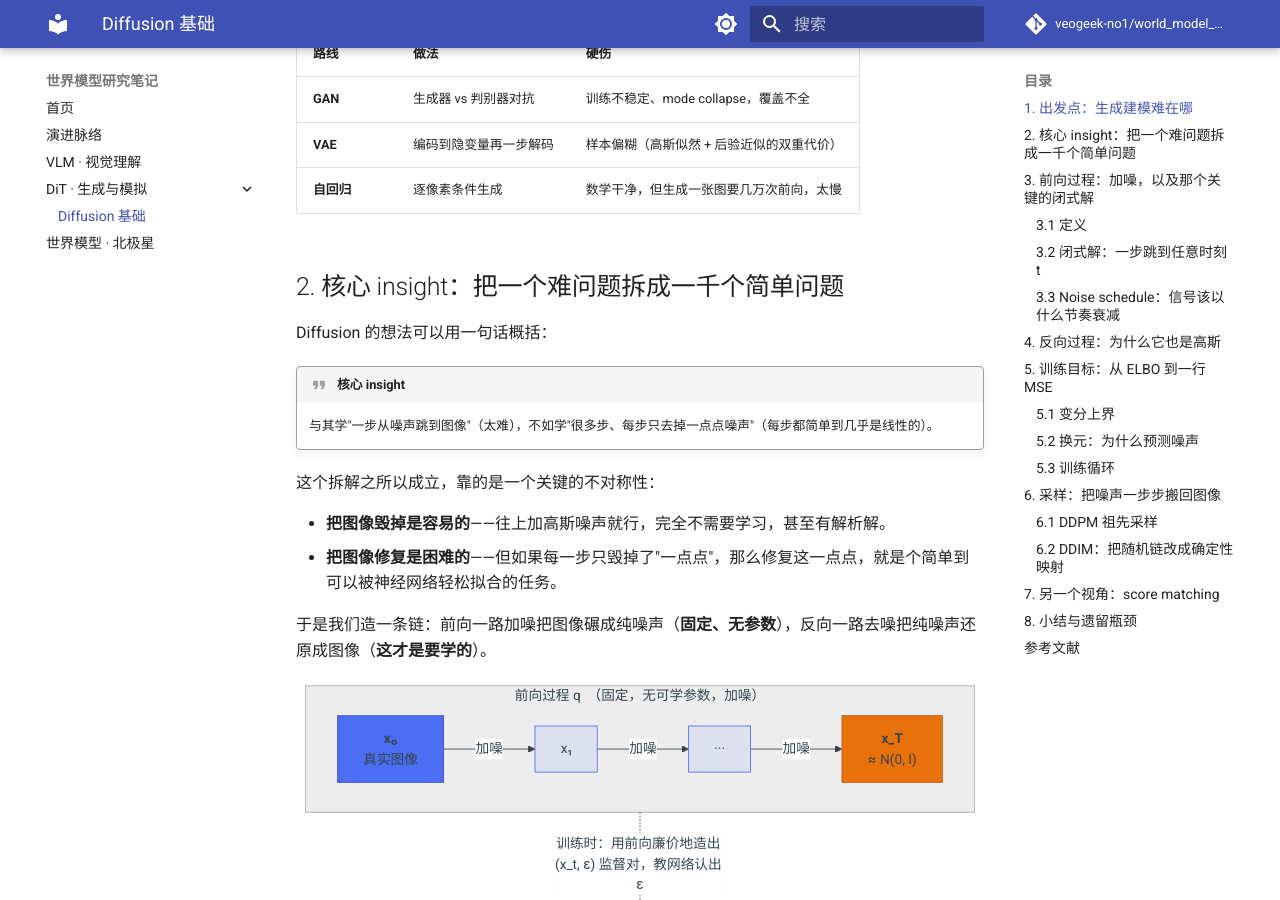
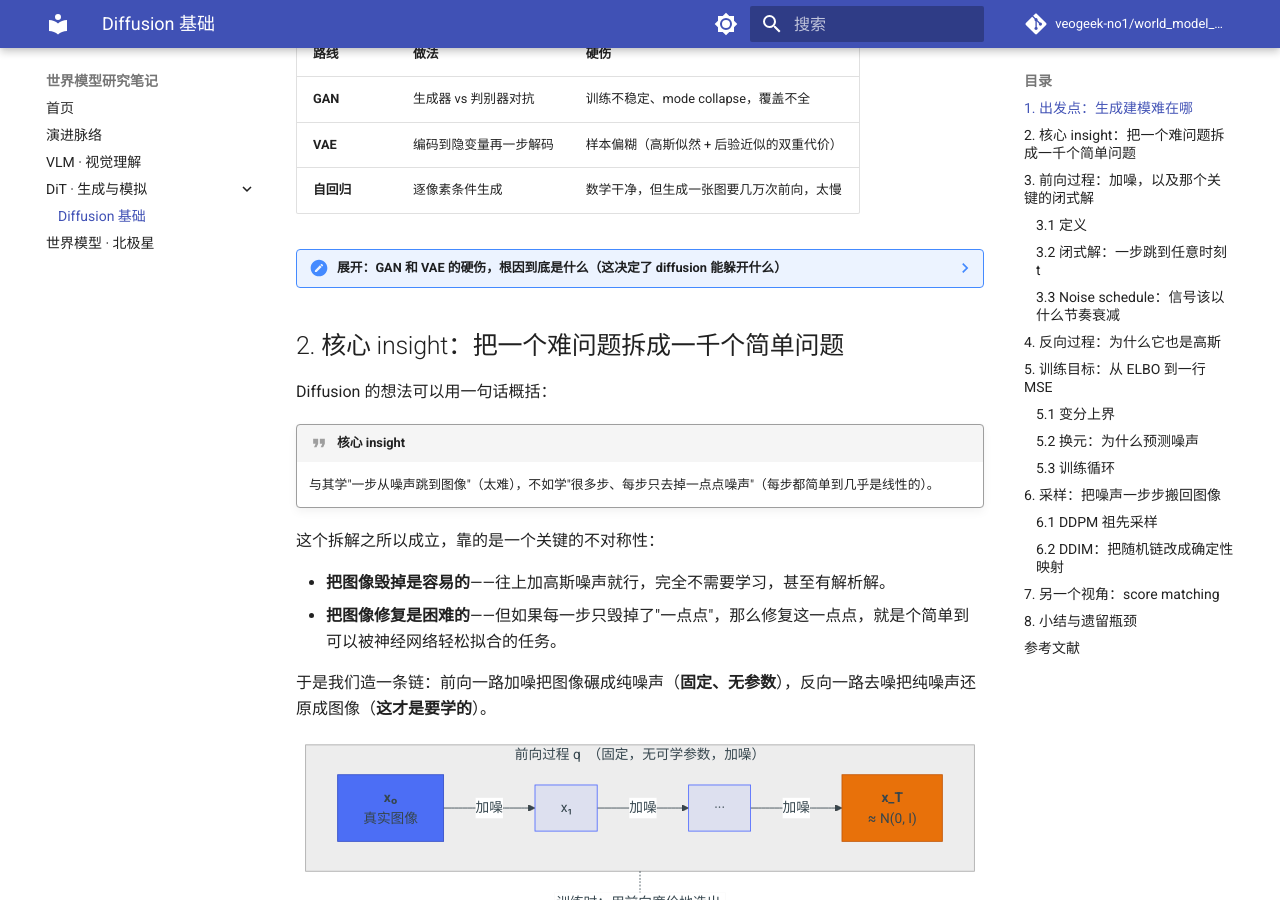
Before and after one commit to veogeek-no1/world_model_learning, an MkDocs documentation site: the page built from docs/dit/diffusion-basics.md, in a window 1280 px wide and 900 px high, scrolled down 639 px. Built offline with MkDocs 1.6.1 and Material for MkDocs 9.7.7, drawn with Linux system fonts in a browser that asks for light colours; comment, search, counter and statistics services are not loaded; part of the change alters nothing that is shown.

Commit message:
Add collapsible root-cause aside: why GAN/VAE fail, why diffusion escapes
Section 1's comparison table named the symptoms (GAN unstable + mode
collapse, VAE blurry) but never the mechanisms, so it couldn't actually
justify why diffusion sidesteps them. Add a collapsed <details> block
after the table with the root causes:

- GAN: minimax is a saddle-point game, not descent; non-overlapping
  manifolds make a strong D's gradient vanish (JS divergence saturates);
  the objective rewards fooling D, not covering modes (adversarial =
  mode-seeking vs likelihood = mode-covering).
- VAE: Gaussian likelihood is pixel-wise L2, whose optimum under a
  one-to-many target is the mean of plausible images -- i.e. blur; plus
  the ELBO's posterior-approximation gap.

Closes with the payoff: diffusion is likelihood-based with a single MSE
objective (no game, no saddle), and applies the same Gaussian/MSE tool
VAE uses -- but in the regime where it holds (tiny step, near-unimodal
reverse conditional) rather than where it fails (one giant multimodal
step). That ties back to section 4's "why it must be many small steps."

Collapsed by default so section 1 stays light; depth is opt-in.

Co-Authored-By: Claude Opus 4.8 (1M context) <noreply@anthropic.com>

```diff
--- a/docs/dit/diffusion-basics.md
+++ b/docs/dit/diffusion-basics.md
@@ -20,6 +20,33 @@
 | **GAN** | 生成器 vs 判别器对抗 | 训练不稳定、mode collapse，覆盖不全 |
 | **VAE** | 编码到隐变量再一步解码 | 样本偏糊（高斯似然 + 后验近似的双重代价）|
 | **自回归** | 逐像素条件生成 | 数学干净，但生成一张图要几万次前向，太慢 |
+
+??? note "展开：GAN 和 VAE 的硬伤，根因到底是什么（这决定了 diffusion 能躲开什么）"
+
+    一句话先行：**GAN 的病根在"它不是最小化一个损失，而是打一场博弈"；VAE 的病根在"它用逐像素 L2 去拟合一个本质多解的问题"。** 看懂这两点，才能看懂后面 diffusion 为什么两个都能躲开。
+
+    **▍GAN：为什么不稳定、为什么 mode collapse**
+
+    GAN 的目标是个 minimax 博弈：\(\min_G \max_D\ \mathbb{E}_{\mathbf{x}\sim p_{\text{data}}}[\log D(\mathbf{x})] + \mathbb{E}_{\mathbf{z}}[\log(1-D(G(\mathbf{z})))]\)。
+
+    **不稳定**：普通网络训练是最小化一个固定损失，永远朝下坡走，方向明确。GAN 要找的却是生成器 \(G\) 与判别器 \(D\) 的纳什均衡，数学上是个**鞍点**——优化 \(G\) 的同时 \(D\) 也在动，\(G\) 要爬的地形被 \(D\) 每一步重新塑形，反之亦然。梯度下降-上升在鞍点附近极易**震荡甚至发散**，像石头剪刀布一样打转，不收敛。
+
+    更深一层（Arjovsky 2017）：自然图像落在高维空间的一个低维流形上，真实分布与生成分布的流形**几乎必然不重叠**。此时一个足够强的 \(D\) 能把两者完美分开，而在它饱和处（自信输出 0 或 1）传给 \(G\) 的梯度**趋近于零**。用散度的语言说：最优 \(D\) 下 GAN 在最小化两分布的 JS 散度，而两者不重叠时 JS 恒为常数 \(\log 2\)，梯度处处为零——\(G\) 收不到"往哪挪"的有效信号。于是陷入刀刃上的两难：\(D\) 太弱指导不了 \(G\)，太强又让 \(G\) 梯度消失，要人工把两者强弱精确平衡住。这就是 GAN 难训的本质。（Wasserstein GAN 换用 Earth-Mover 距离，正是为了让不重叠时仍有平滑梯度。）
+
+    **mode collapse**：\(G\) 的唯一任务是骗过 \(D\)。只要它找到几张能稳定骗过 \(D\) 的输出，就**没有任何动力去覆盖数据的全部多样性**——损失里根本没有一项在惩罚"你漏掉了某个模式"。对照之下，基于似然的方法（VAE、diffusion、自回归）大致在最小化 \(\mathrm{KL}(p_{\text{data}}\,\|\,p_{\text{model}})\)，这是**覆盖型（mode-covering）**的：凡真实数据有、而模型概率为零处，KL 会爆成无穷，逼模型覆盖所有模式。**似然=覆盖，对抗=寻峰**，这就是 mode collapse 的根。
+
+    **▍VAE：为什么样本糊**
+
+    VAE 的 decoder \(p_\theta(\mathbf{x}\mid\mathbf{z})\) 通常建成一个固定方差的高斯，于是 \(\log p_\theta(\mathbf{x}\mid\mathbf{z}) \propto -\|\mathbf{x}-\text{decoder}(\mathbf{z})\|^2\)——最大化它就是**最小化逐像素 L2**。
+
+    关键在这：给定一个 \(\mathbf{z}\)，合理的 \(\mathbf{x}\) 往往**不止一张**（边缘、纹理的精确位置本就有歧义，是一对多映射）。而 L2 在目标多峰时，最优解是所有合理输出的**条件均值**；把若干张各自清晰、位置略错位的图平均起来，得到的就是一张糊图。逐像素高斯无法表达"边缘要么在这、要么在那"这种多峰，它只会**折中**——这是 VAE 糊的根本原因。
+
+    次因是**后验近似的 gap**：真实后验 \(p(\mathbf{z}\mid\mathbf{x})\) 很复杂，VAE 用简单的对角高斯 \(q_\phi(\mathbf{z}\mid\mathbf{x})\) 去近似它。ELBO 只是对数似然的**下界**，差额恰是 \(\mathrm{KL}(q_\phi(\mathbf{z}\mid\mathbf{x})\,\|\,p(\mathbf{z}\mid\mathbf{x}))\)，因 \(q\) 被限制在简单分布族里而不为零——你优化的是一个松的下界，拟合能力天然打了折。
+
+    **▍于是 diffusion 的立足点**
+
+    - **躲开 GAN 的两个病**：diffusion 基于似然（覆盖型，不 collapse），且训练是**单一的 MSE 回归**，永远朝下坡走——没有博弈、没有鞍点、没有平衡 \(D\) 强弱的刀刃。这正是它稳定性上碾压 GAN 的原因。
+    - **躲开 VAE 的糊**：这里有个漂亮的对称。VAE 和 diffusion **用的是同一件工具**——高斯条件 + 逐像素 MSE，区别只在**用对没用对地方**。VAE 想**一步**从 \(\mathbf{z}\) 解码到 \(\mathbf{x}\)，而这一步的条件分布高度多峰，高斯假设严重失效 → 取均值 → 糊。diffusion 把过程拆成上千小步，每步只去掉一点点噪声，此时反向条件 \(p(\mathbf{x}_{t-1}\mid\mathbf{x}_t)\) **真的近似单峰高斯**（见第 4 节的论证），预测它的均值不会跨多张迥异的图去平均，自然不糊。**同一个高斯 MSE，VAE 用在了它失效的 regime，diffusion 用在了它成立的 regime**——这正是"为什么必须拆成很多小步"的一半意义。
 
 ## 2. 核心 insight：把一个难问题拆成一千个简单问题
 
```
